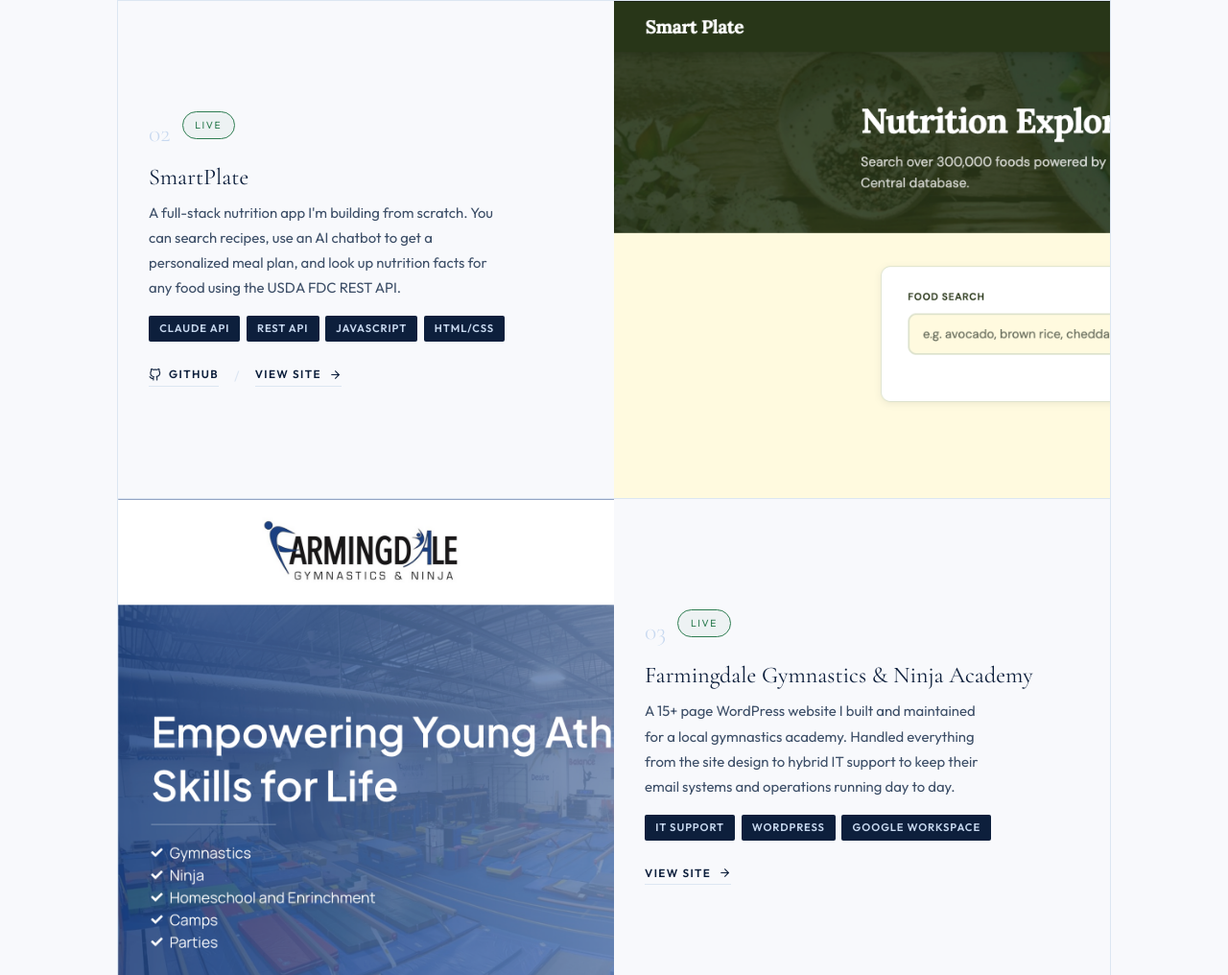
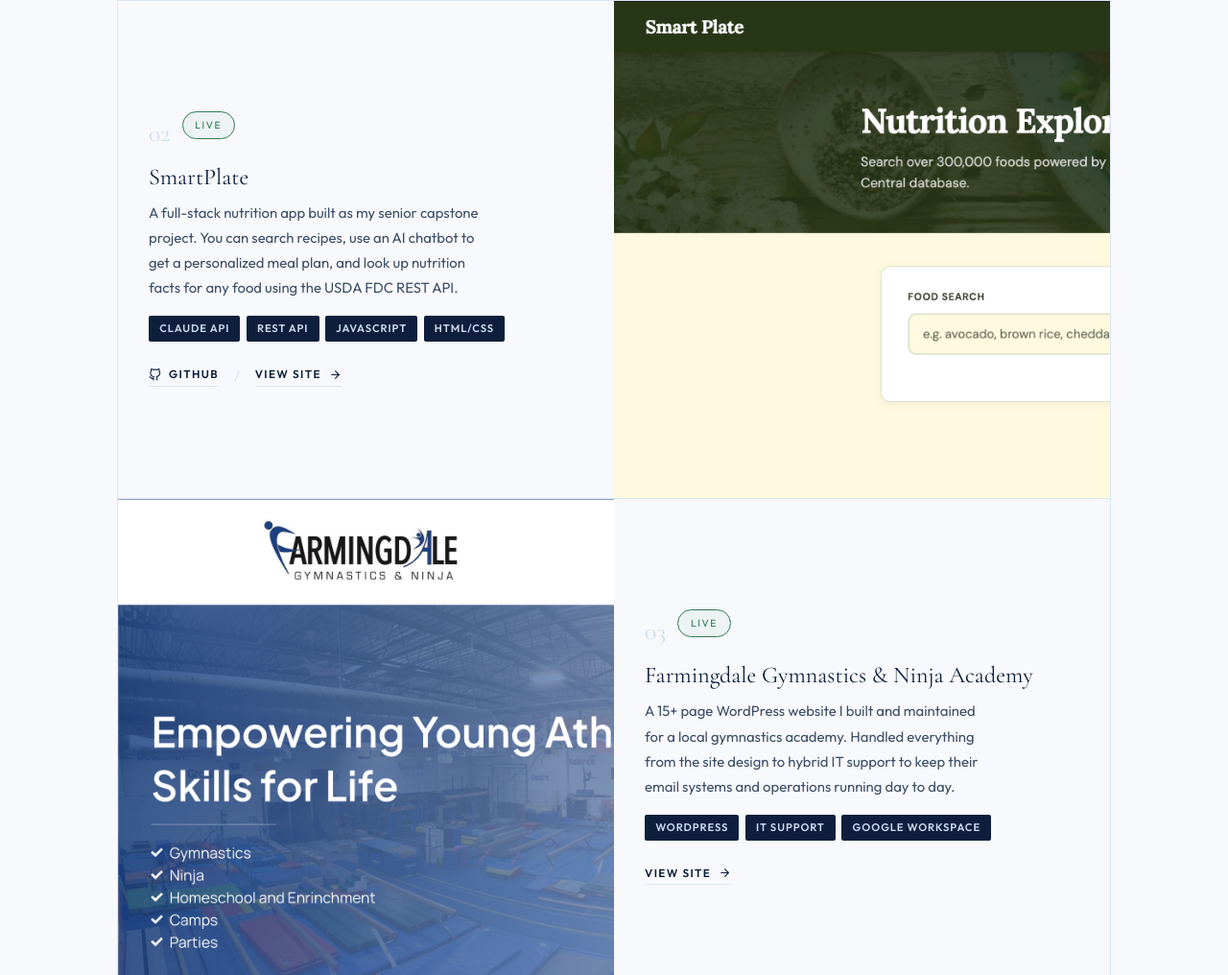
Before and after one commit to drkmz/DerekMendezPortfolio, a website: page index.html in a window 1280 px wide. Shown: the part 1535-2551 px from the top of the page at 96% size. Drawn offline with nearby package versions, Linux system fonts and the light colour scheme.

Commit message:
Update project descriptions, tags, and status across portfolio

```diff
--- a/index.html
+++ b/index.html
@@ -142,7 +142,7 @@
           </div>
           <h3>SmartPlate</h3>
           <p>
-            A full-stack nutrition app I'm building from scratch. You can search recipes,
+            A full-stack nutrition app built as my senior capstone project. You can search recipes,
             use an AI chatbot to get a personalized meal plan, and look up nutrition
             facts for any food using the USDA FDC REST API.
           </p>
@@ -186,8 +186,8 @@
             their email systems and operations running day to day.
           </p>
           <div class="tech-stack">
+            <span class="tech-tag">WordPress</span>
             <span class="tech-tag">IT Support</span>
-            <span class="tech-tag">WordPress</span>
             <span class="tech-tag">Google Workspace</span>
           </div>
           <a href="http://fgany.com" target="_blank" rel="noopener" class="project-link">
```
